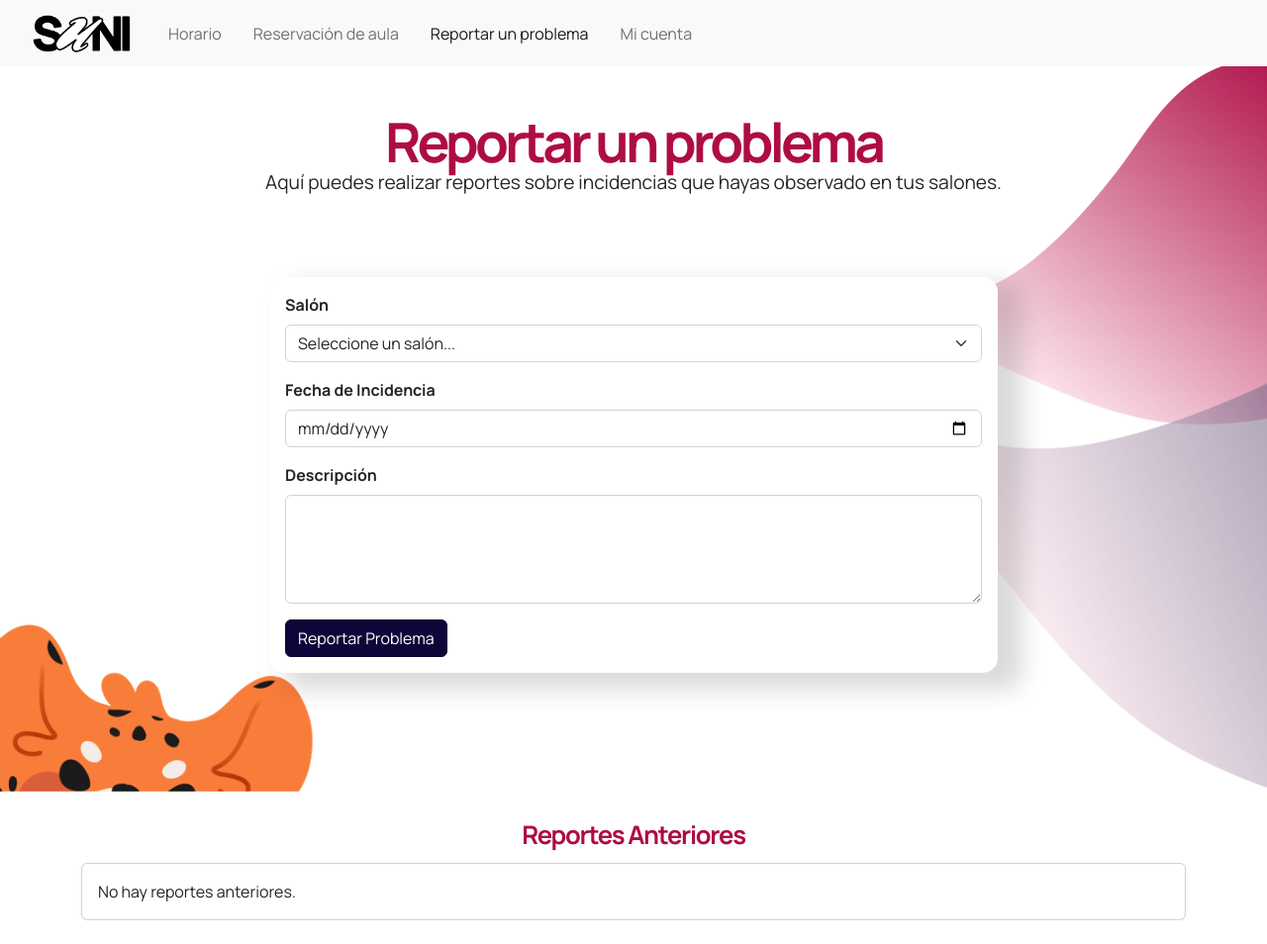
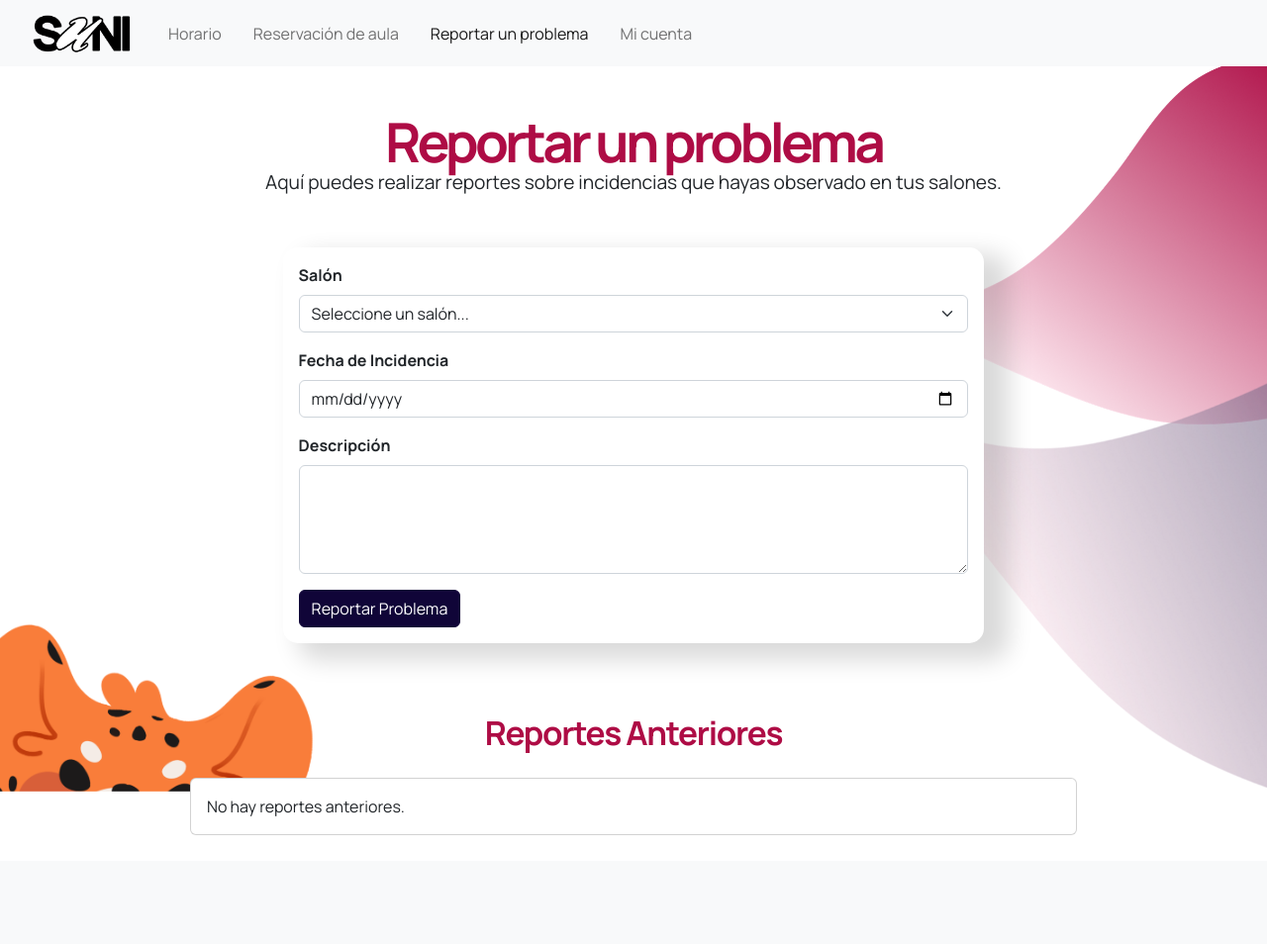
Before and after one commit to Sifnts/suni-0.4, a Flask app: template templates/reports.html in a window 1280 px wide. Shown: the whole page at 99% size. After the commit the page ends 844 px from the top, so only its background shows below. Run offline with Flask 3, Linux system fonts and the light colour scheme; the template is opened without the code that fills it, so the values that code supplies are empty; parts of the project's set-up code (start-up, migrations or seed data) failed here and were passed over.

Commit message:
css casicasi final creo

```diff
--- a/static/css/style.css
+++ b/static/css/style.css
@@ -21,6 +21,28 @@ h1 {
     font-weight: bolder;
     margin-bottom: -0.1vw;
 
+}
+
+.admd{
+    color: #AE0C45;
+    text-align: center;
+    font-family: 'Manrope', sans-serif;
+    font-size: 4.3vw;
+    font-style: normal;
+    letter-spacing: -0.3vw;
+    font-weight: bolder;
+    margin-bottom: 1vw;
+}
+
+.meow{
+    color: #AE0C45;
+    text-align: center;
+    font-family: 'Manrope', sans-serif;
+    font-size: 4.3vw;
+    font-style: normal;
+    letter-spacing: -0.3vw;
+    font-weight: bolder;
+    margin-top: -3vw;
 }
 
 h2 {
@@ -58,10 +80,45 @@ h2 {
     margin-bottom: -0.6vw;
 }
 
+.reserv{
+    color: #AE0C45;
+    text-align: center;
+    font-family: Manrope;
+    font-size: 2vw;
+    font-style: normal;
+    font-weight: bold;
+    margin-top: -1vw;
+    letter-spacing: -0.1vw;
+    margin-bottom: -2vw;
+}
+
+.reserp{
+    color: #AE0C45;
+    text-align: center;
+    font-family: Manrope;
+    font-size: 2vw;
+    font-style: normal;
+    font-weight: bold;
+    letter-spacing: -0.1vw;
+    margin-bottom: -2vw;
+}
+
 .infoc{
     margin-top: 1vw;
     margin-bottom: 1.1vw;
     background-color: rgb(255, 255, 255);
+}
+
+.lilt{
+    color: #AE0C45;
+    text-align: center;
+    font-family: 'Manrope';
+    font-size: 2.6vw;
+    font-style: normal;
+    font-weight: bolder;
+    margin-top: 0.05vw;
+    letter-spacing: -0.1vw;
+    margin-bottom: 2vw;
 }
 
 h4 {
@@ -100,6 +157,12 @@ h6 {
 
 * {
     font-family: Manrope, sans-serif; /* General font family for nice typography */
+}
+
+.accordion{
+    margin-left: 5vw;
+    margin-right: 5vw;
+    margin-bottom: 2vw;
 }
 
 .background-image1 {
@@ -142,6 +205,56 @@ h6 {
     width: 80%;
     margin: 0 auto;
     padding: 20px;
+}
+
+.containern{
+    margin-top: 4vw;
+}
+
+.container my-4{
+    margin-top: -1vw;
+}
+
+.containeres{
+    margin-top: 5.5vw;
+    margin-bottom: -5vw;
+    margin-left: 8vw;
+    margin-right: 8vw;
+}
+
+.containerRES{
+    margin-top: 5.5vw;
+    margin-bottom: -5vw;
+    margin-left: 10vw;
+    margin-right: 10vw;
+}
+
+.containerS{
+    margin-top: 5vw;
+    margin-bottom: 2vw;
+    margin-left: 10vw;
+    margin-right: 10vw;
+}
+
+.containerC{
+    margin-top: 5.5vw;
+    margin-bottom: -1vw;
+    margin-left: 14vw;
+    margin-right: 14vw;
+}
+
+.containerEP{
+    margin-top: 5.5vw;
+    margin-bottom: -1vw;
+    margin-left: -3vw;
+    margin-right: -3vw;
+
+}
+
+.custom-accordion-body {
+    padding: 1rem 1rem;
+    background-color: #fff; /* Puedes ajustar el color de fondo según tus necesidades */
+    border-top: 1px solid var(--bs-gray-100); /* Puedes ajustar el color del borde según tus necesidades */
 }
 
 .fondouno{
@@ -218,16 +331,11 @@ h6 {
     margin-bottom: 1vw;
 }
 
-.repant{
-    color: #AE0C45;
-    text-align: center;
-    font-family: 'Manrope', sans-serif;
-    font-size: 2vw;
-    font-style: normal;
-    font-weight: bolder;
-    margin-top: 0.05vw;
-    letter-spacing: -0.1vw;
-    margin-bottom: 1vw;
+.sloganre {
+    font-size: 1.5vw; /* Slightly larger slogan for emphasis */
+    text-align: center; /* Center align slogan */
+    margin-bottom: -1.5vw; /* Consistent bottom margin for spacing */
+    margin-top: -0.5vw;
 }
 
 .reportn{
--- a/templates/account.html
+++ b/templates/account.html
@@ -32,10 +32,10 @@
         <div class="container">
 
                 <h1>Mi Cuenta</h1>
-                <p class="slogan">Cuenta institucional UNE/SUNI</p>
+                <p class="sloganre">Cuenta institucional UNE/SUNI</p>
 
         </div>
-        <div class="container my-4">
+        <div class="containerC">
             <div class="row justify-content-center">
                 <div class="col-sm-12 col-md-8">
                     <div class="card-shadow">
--- a/templates/reports.html
+++ b/templates/reports.html
@@ -37,9 +37,9 @@
             </div>
             {% endif %}
             <h1>Reportar un problema</h1>
-            <p class="slogan">Aquí puedes realizar reportes sobre incidencias que hayas observado en tus salones.</p>
+            <p class="sloganre">Aquí puedes realizar reportes sobre incidencias que hayas observado en tus salones.</p>
         </div>
-        <div class="container my-4">
+        <div class="containeres">
             <div class="row justify-content-center">
                 <div class="col-sm-12 col-md-8">
                     <div class="card-shadow">
@@ -69,8 +69,8 @@
                 </div>
             </div>
         </div>
-        <div class="container my-4">
-            <h2 class="repant">Reportes Anteriores</h2>
+        <div class="containerS">
+            <h2 class="lilt">Reportes Anteriores</h2>
             <div class="accordion" id="accordionReports">
                 {% for report in reports %}
                     <div class="accordion-item">
@@ -80,7 +80,7 @@
                             </button>
                         </h2>
                         <div id="collapse{{ report.incidentReportId }}" class="accordion-collapse collapse" aria-labelledby="heading{{ report.incidentReportId }}" data-bs-parent="#accordionReports">
-                            <div class="accordion-body">
+                            <div class="accordion-body custom-accordion-body">
                                 <strong>Salón:</strong> {{ report.classroomNumber }}<br>
                                 <strong>Fecha de Incidencia:</strong> {{ report.incidentDate }}<br>
                                 <strong>Descripción:</strong> {{ report.description }}<br>
```
Also changed, not shown: templates/admin_dashboard.html (+9 -7 lines), templates/admin_reports.html (+5 -3 lines), templates/admin_reservation.html (+4 -5 lines), templates/reservation.html (+4 -4 lines).
